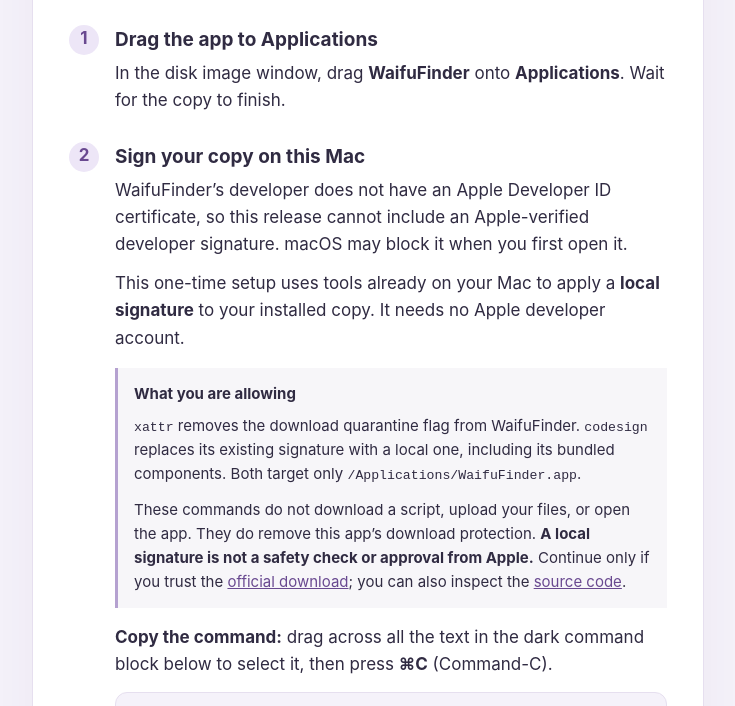
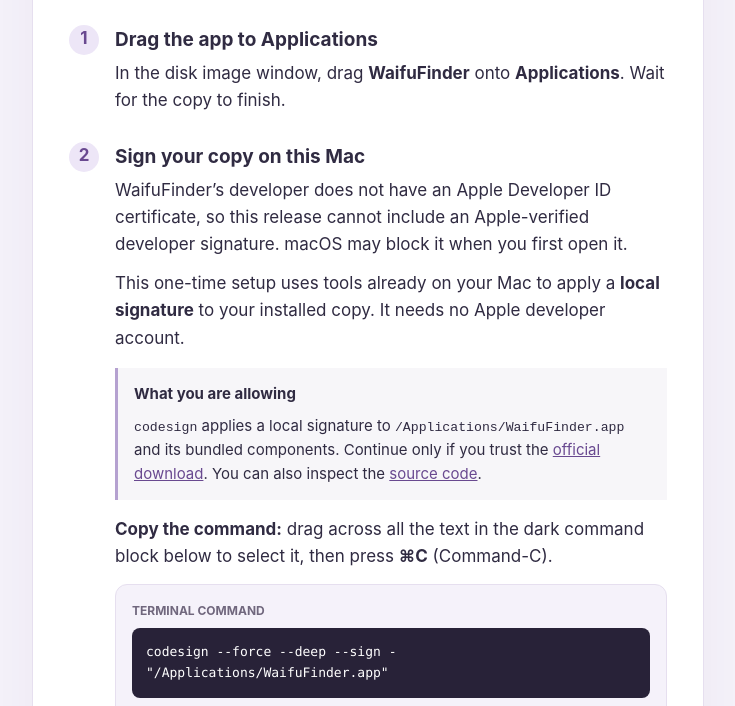
Before and after one commit to alastorid/WaifuFinder, a browser extension: page docs/DMG-Read-Me.html in a window 1280 px wide. Shown: the part 197-903 px from the top of the page, without its empty margins (272-1007 px from the left). Drawn offline with Linux system fonts and the light colour scheme.

Commit message:
Use only codesign in the macOS installation guide

```diff
--- a/docs/DMG-Read-Me.html
+++ b/docs/DMG-Read-Me.html
@@ -44,19 +44,18 @@
         <p>This one-time setup uses tools already on your Mac to apply a <strong>local signature</strong> to your installed copy. It needs no Apple developer account.</p>
         <div class="explanation">
           <strong>What you are allowing</strong>
-          <p><code>xattr</code> removes the download quarantine flag from WaifuFinder. <code>codesign</code> replaces its existing signature with a local one, including its bundled components. Both target only <code>/Applications/WaifuFinder.app</code>.</p>
-          <p>These commands do not download a script, upload your files, or open the app. They do remove this app’s download protection. <strong>A local signature is not a safety check or approval from Apple.</strong> Continue only if you trust the <a href="https://github.com/alastorid/WaifuFinder/releases/latest">official download</a>; you can also inspect the <a href="https://github.com/alastorid/WaifuFinder">source code</a>.</p>
+          <p><code>codesign</code> applies a local signature to <code>/Applications/WaifuFinder.app</code> and its bundled components. Continue only if you trust the <a href="https://github.com/alastorid/WaifuFinder/releases/latest">official download</a>. You can also inspect the <a href="https://github.com/alastorid/WaifuFinder">source code</a>.</p>
         </div>
         <p><strong>Copy the command:</strong> drag across all the text in the dark command block below to select it, then press <strong>⌘C</strong> (Command-C).</p>
         <div class="command">
           <div class="command-label">TERMINAL COMMAND</div>
-          <pre aria-label="Command to paste into Terminal"><code class="language-bash" id="command" tabindex="0">xattr -dr com.apple.quarantine "/Applications/WaifuFinder.app" &amp;&amp; codesign --force --deep --sign - "/Applications/WaifuFinder.app"</code></pre>
+          <pre aria-label="Command to paste into Terminal"><code class="language-bash" id="command" tabindex="0">codesign --force --deep --sign - "/Applications/WaifuFinder.app"</code></pre>
           <p class="copy-help">Copy the entire command, even if it wraps onto several lines in this window.</p>
         </div>
         <p style="margin-top: 16px"><strong>Paste into Terminal:</strong> press <strong>⌘ Space</strong>, type <strong>Terminal</strong>, and press <strong>Return</strong>. In the Terminal window, press <strong>⌘V</strong> (Command-V) to paste the command, then press <strong>Return</strong> to run it.</p>
       </li>
       <li><h2>Open WaifuFinder</h2><p>When Terminal finishes without an error, open <strong>Applications</strong> and double-click <strong>WaifuFinder</strong>. You can now eject the disk image. Next time, open the app as usual.</p>
-        <details><summary>If setup shows an error</summary><p>“No such file” means the app has not finished copying to Applications. A missing quarantine attribute can mean that flag is already cleared; you can run just the <code>codesign</code> part. For other errors, <a href="https://github.com/alastorid/WaifuFinder/issues">report the message</a> rather than adding extra commands or administrator access.</p></details>
+        <details><summary>If setup shows an error</summary><p>If Terminal says “No such file,” make sure WaifuFinder has finished copying to Applications. For other errors, <a href="https://github.com/alastorid/WaifuFinder/issues">report the message</a>.</p></details>
       </li>
     </ol>
     <footer>This release is not signed with Apple Developer ID or notarized by Apple. <a href="https://support.apple.com/en-us/102445">Apple explains these protections</a>. If macOS reports malware, do not use these steps to override that warning.</footer>
```
Also changed, not shown: 1 other file.
